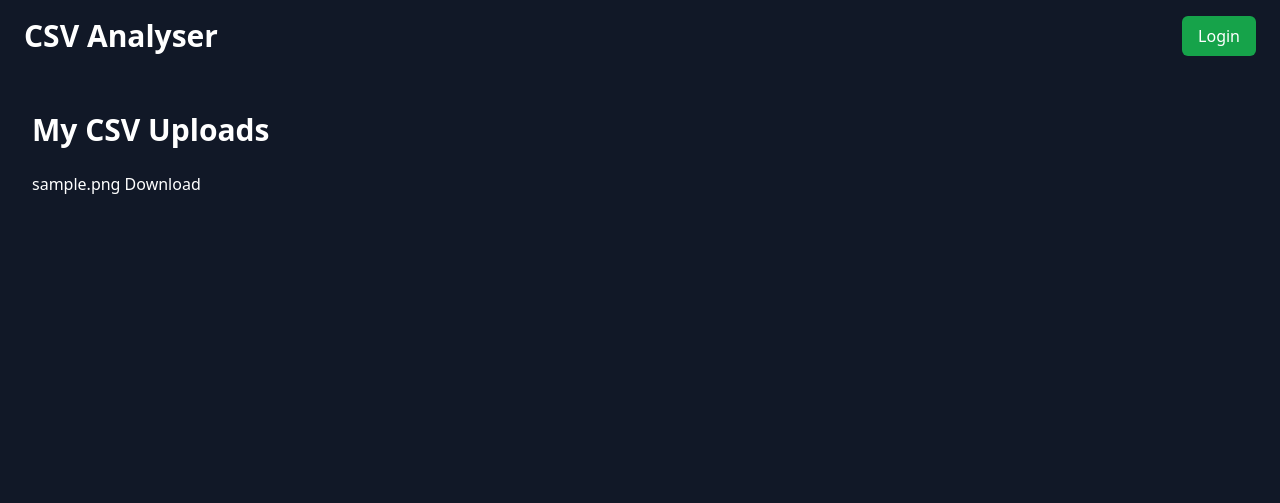
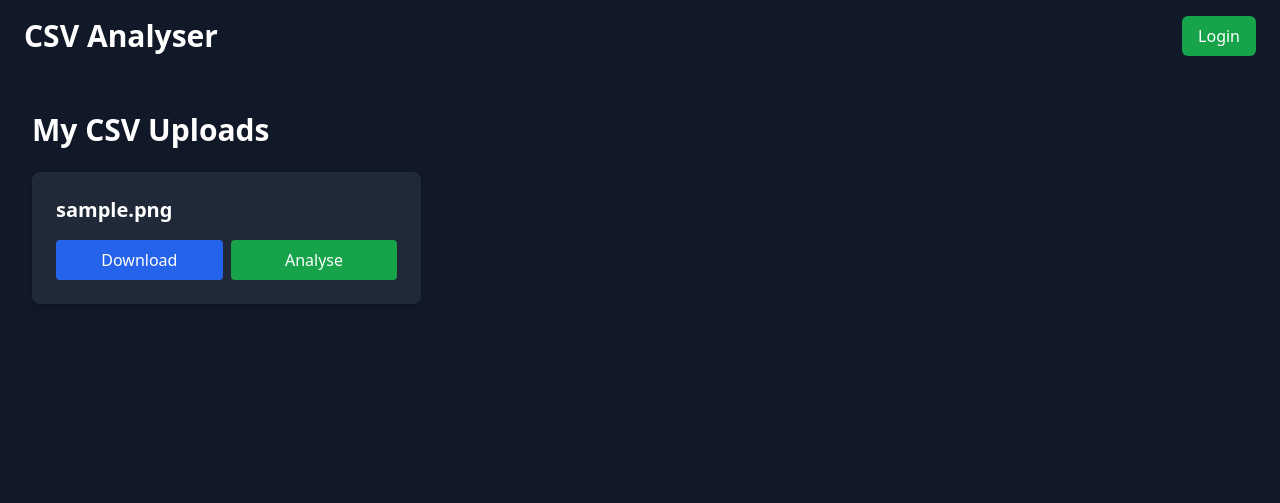
Before and after one commit to SalihK61/eindwerk, a Flask app: template FileAnalyzer/templates/csvs.html in a window 1280 px wide. Shown: the top 503 px of the page. Run offline with Flask 3, Linux system fonts and the light colour scheme; the template is opened without the code that fills it: values that come from a table or form of the project are taken from there, others are empty; tables that the repository leaves empty hold one stand-in row (values such as "Sample post"); some libraries are stand-ins or nearby versions.

Commit message:
layout van csvs.html verandert. analyse knop toegevoegd

```diff
--- a/FileAnalyzer/templates/csvs.html
+++ b/FileAnalyzer/templates/csvs.html
@@ -1,18 +1,24 @@
 {% extends 'base.html' %}
+{% block title %}My CSV Uploads{% endblock %}
 {% block content %}
-<main class="p-8 bg-gray-900 min-h-screen text-white">
-  <h2 class="text-3xl font-bold mb-6">My CSV Uploads</h2>
+<main class="p-8 bg-gray-900 min-h-screen">
+  <h2 class="text-3xl font-bold text-white mb-6">My CSV Uploads</h2>
   {% if csvs %}
-    <ul>
+  <div class="grid grid-cols-1 sm:grid-cols-2 lg:grid-cols-3 gap-6">
     {% for csv in csvs %}
-        <li>
-            {{ csv.filename }}
-        <a href="{{ url_for('main.uploaded_file', filename=csv.filename) }}" download>Download</a>
-        </li>
+    <div class="bg-gray-800 hover:bg-gray-700 text-white rounded-lg p-6 transition-shadow shadow-md hover:shadow-lg flex flex-col justify-between">
+      <h3 class="text-xl font-semibold truncate">{{ csv.filename }}</h3>
+      <div class="mt-4 flex space-x-2">
+        <a href="{{ url_for('main.download_file', filename=csv.filename) }}"
+           class="flex-1 px-4 py-2 bg-blue-600 hover:bg-blue-500 rounded text-center">Download</a>
+        <a href="{{ url_for('main.analyse_csv', csv_id=csv.id) }}"
+           class="flex-1 px-4 py-2 bg-green-600 hover:bg-green-500 rounded text-center">Analyse</a>
+      </div>
+    </div>
     {% endfor %}
-    </ul>
+  </div>
   {% else %}
-    <p>No CSV files found.</p>
+    <p class="text-white">No CSV files found.</p>
   {% endif %}
 </main>
 {% endblock %}
```
